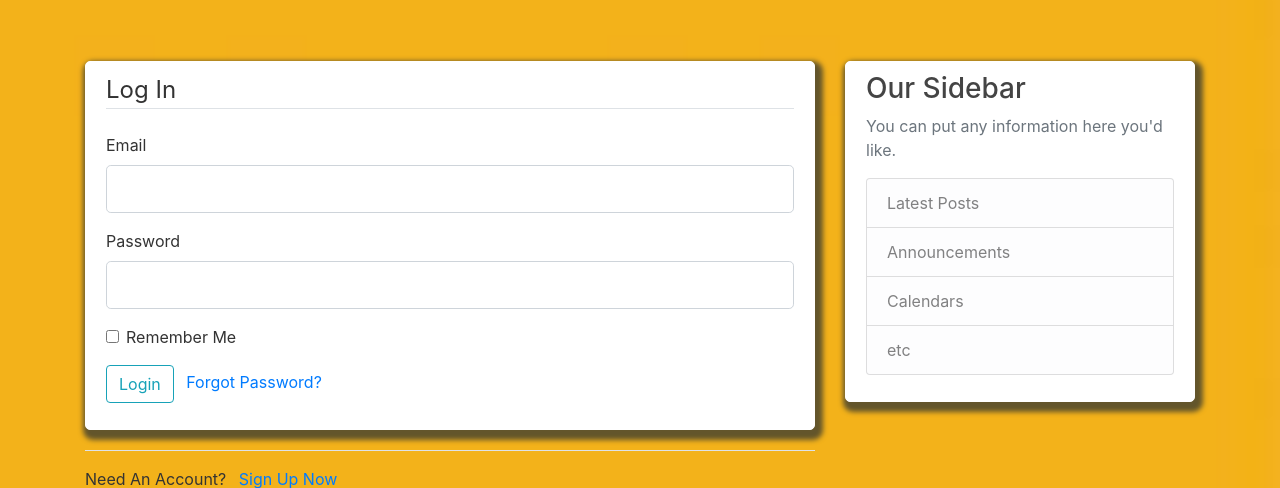
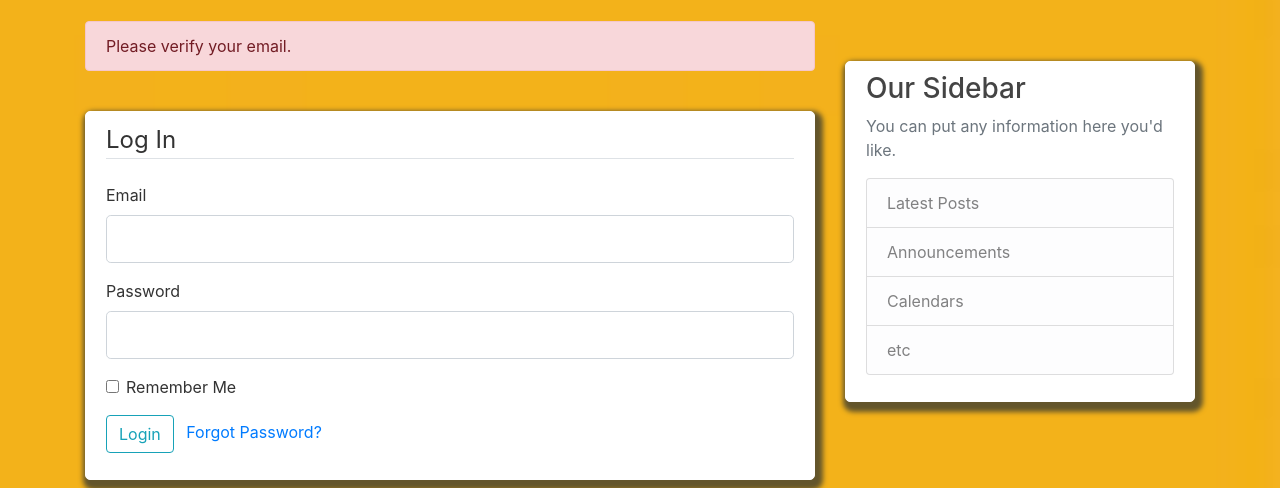
Before and after one commit to Twopersonwork/flaskbloging, a Flask app: page /login in a window 1280 px wide. Shown: the part 59-547 px from the top of the page. Run offline with Flask 2, Linux system fonts and the light colour scheme; data comes from the database, SQL or seed files in the repository; some libraries are stand-ins or nearby versions.

Commit message:
added email verification

```diff
--- a/flaskblog/__init__.py
+++ b/flaskblog/__init__.py
@@ -6,10 +6,12 @@ from flask_login import LoginManager
 from flask_mail import Mail
 
 
+
 app = Flask(__name__)
 app.config['SECRET_KEY'] =os.urandom(16)
-app.config['SQLALCHEMY_DATABASE_URI']='postgres://rmckyjrelemmlh:3138e8523cd6c897ea38f12ee5617afb4b2174234a602cc8c343062ecd0ff57a@ec2-52-7-39-178.compute-1.amazonaws.com:5432/d7gocrfuhfvthk'
-#app.config['SQLALCHEMY_DATABASE_URI']='sqlite:///site.db'
+app.config['SECURITY_PASSWORD_SALT']= 'my_precious_two'
+#app.config['SQLALCHEMY_DATABASE_URI']='postgres://rmckyjrelemmlh:3138e8523cd6c897ea38f12ee5617afb4b2174234a602cc8c343062ecd0ff57a@ec2-52-7-39-178.compute-1.amazonaws.com:5432/d7gocrfuhfvthk'
+app.config['SQLALCHEMY_DATABASE_URI']='sqlite:///site.db'
 db = SQLAlchemy(app)
 bcrypt = Bcrypt(app)
 login_manager = LoginManager(app)
--- a/flaskblog/models.py
+++ b/flaskblog/models.py
@@ -20,6 +20,10 @@ class User(db.Model, UserMixin):
     unliked = db.relationship('PostUnLike',foreign_keys='PostUnLike.user_id', backref='user', lazy='dynamic')
     commented = db.relationship('PostComment',foreign_keys='PostComment.user_id',backref='user',lazy='dynamic')
     image = db.relationship('PostComment',foreign_keys='PostComment.user_id',backref='img',lazy=True)
+    confirmed = db.Column(db.Boolean, nullable=False, default=False)
+
+
+
     def like_post(self, post):
         if not self.has_liked_post(post):
             like = PostLike(user_id=self.id, post_id=post.id)
@@ -72,7 +76,7 @@ class User(db.Model, UserMixin):
         return User.query.get(user_id)
 
     def __repr__(self):
-        return f"User('{self.username}', '{self.email}', '{self.image_file}')"
+        return f"User('{self.username}', '{self.email}', '{self.image_file}','{self.confirmed}')"
 
 
 class Post(db.Model,UserMixin):
--- a/flaskblog/routes.py
+++ b/flaskblog/routes.py
@@ -8,7 +8,7 @@ from flaskblog.forms import (RegistrationForm, LoginForm, UpdateAccountForm,
 from flaskblog.models import User, Post,PostComment
 from flask_login import login_user, current_user, logout_user, login_required
 from flask_mail import Message
-
+from flaskblog.token import generate_confirmation_token, confirm_token
 
 
 @app.route("/home")
@@ -34,20 +34,34 @@ def register():
     form = RegistrationForm()
     if form.validate_on_submit():
         hashed_password = bcrypt.generate_password_hash(form.password.data).decode('utf-8')
-        user = User(username=form.username.data, email=form.email.data, password=hashed_password)
+        user = User(username=form.username.data, email=form.email.data, password=hashed_password,confirmed=False)
         db.session.add(user)
         db.session.commit()
-        flash('Your account has been created! You are now able to log in', 'success')
-        return redirect(url_for('login'))
+        token = generate_confirmation_token(user.email)
+        confirm_url = url_for('confirm_email', token=token, _external=True)
+        html = render_template('user/activate.html', confirm_url=confirm_url)
+        subject = "Please confirm your email"
+        send_email(user.email, subject, html)
+
+        flash('A confirmation email has been sent via email.', 'success')
+
+
+        return redirect(url_for('home'))
     return render_template('register.html', title='Register', form=form)
+
+
+
+
+
 
 
 @app.route("/login", methods=['GET', 'POST'])
 def login():
-    if current_user.is_authenticated:
+    if current_user.is_authenticated and current_user.confirmed:
         return redirect(url_for('home'))
     form = LoginForm()
-    if form.validate_on_submit():
+    user = User.query.filter_by(email=form.email.data).first()
+    if form.validate_on_submit() and user.confirmed:
         user = User.query.filter_by(email=form.email.data).first()
         if user and bcrypt.check_password_hash(user.password, form.password.data):
             login_user(user, remember=form.remember.data)
@@ -55,6 +69,8 @@ def login():
             return redirect(next_page) if next_page else redirect(url_for('home'))
         else:
             flash('Login Unsuccessful. Please check email and password', 'danger')
+    else:
+        flash('Please verify your email.','danger')
     return render_template('login.html', title='Login', form=form)
 
 
@@ -256,3 +272,28 @@ def reset_token(token):
         flash('Your password has been updated! You are now able to log in', 'success')
         return redirect(url_for('login'))
     return render_template('reset_token.html', title='Reset Password', form=form)
+
+@app.route('/confirm/<token>')
+def confirm_email(token):
+    try:
+        email = confirm_token(token)
+    except:
+        flash('The confirmation link is invalid or has expired.', 'danger')
+    user = User.query.filter_by(email=email).first_or_404()
+    if user.confirmed:
+        flash('Account already confirmed. Please login.', 'success')
+    else:
+        user.confirmed = True
+        db.session.add(user)
+        db.session.commit()
+        flash('You have confirmed your account. Thanks!', 'success')
+    return redirect(url_for('home'))
+
+def send_email(to, subject, template):
+    msg = Message(
+        subject,
+        recipients=[to],
+        html=template,
+        sender=app.config['MAIL_USERNAME']
+    )
+    mail.send(msg)
--- a/flaskblog/templates/layout.html
+++ b/flaskblog/templates/layout.html
@@ -62,7 +62,7 @@
           {% with messages = get_flashed_messages(with_categories=true) %}
           {% if messages %}
           {% for category, message in messages %}
-          <div class="alert alert-{{ category }}" style="background-color: #1d809f; color: white;">
+          <div class="alert alert-{{ category }}">
             {{ message }}
           </div>
           {% endfor %}
--- a/flaskblog/templates/login.html
+++ b/flaskblog/templates/login.html
@@ -1,6 +1,6 @@
-
 {% extends "layout.html" %}
 {% block content %}
+
 <div class="content-section">
     <form method="POST" action="">
         {{ form.hidden_tag() }}
@@ -38,7 +38,9 @@
             </div>
         </fieldset>
         <div class="form-group">
+
             {{ form.submit(class="btn btn-outline-info") }}
+
             <span class="text-muted ml-2">
                 <a href="{{ url_for('reset_request') }}">Forgot Password?</a>
             </span>
--- a/flaskblog/templates/register.html
+++ b/flaskblog/templates/register.html
@@ -60,7 +60,7 @@
                 </div>
             </fieldset>
             <div class="form-group">
-                {{ form.submit(class="btn btn-outline-info") }}
+                {{ form.submit(class="btn btn-outline-info" ,href="{{ url_for('confirm_email') }}") }}
             </div>
         </form>
     </div>
--- /dev/null
+++ b/flaskblog/templates/user/activate.html
@@ -0,0 +1,4 @@
+<p>Welcome! Thanks for signing up. Please follow this link to activate your account:</p>
+<p><a href="{{ confirm_url }}">{{ confirm_url }}</a></p>
+<br>
+<p>Cheers!</p>
```
Also changed, not shown: flaskblog/token.py (added, +21 -0 lines), flaskblog/site.db. Lines whose indentation alone changed are shown as unchanged.
